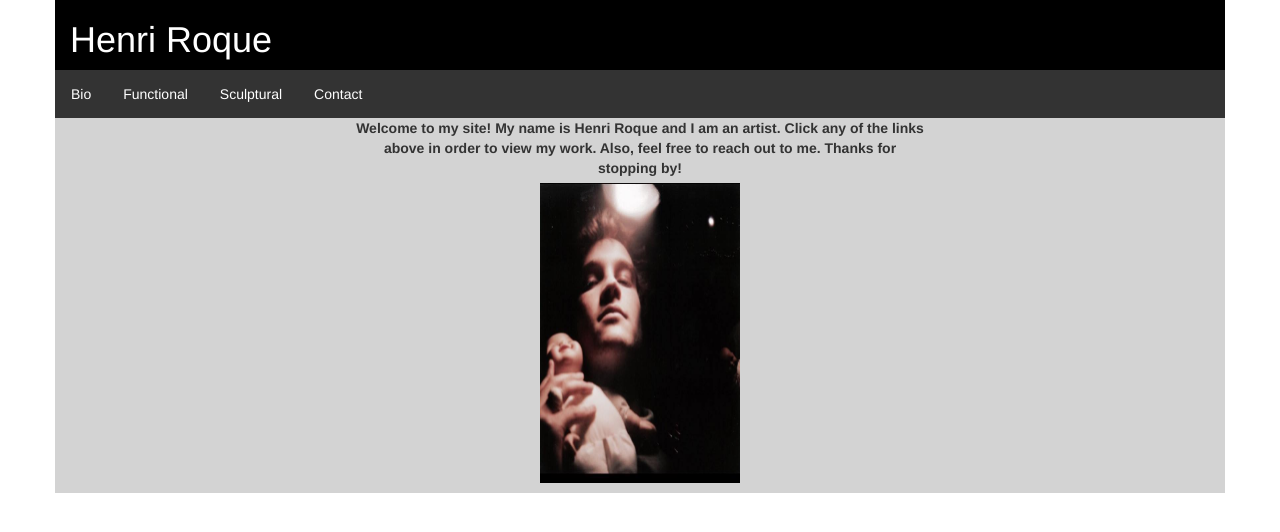
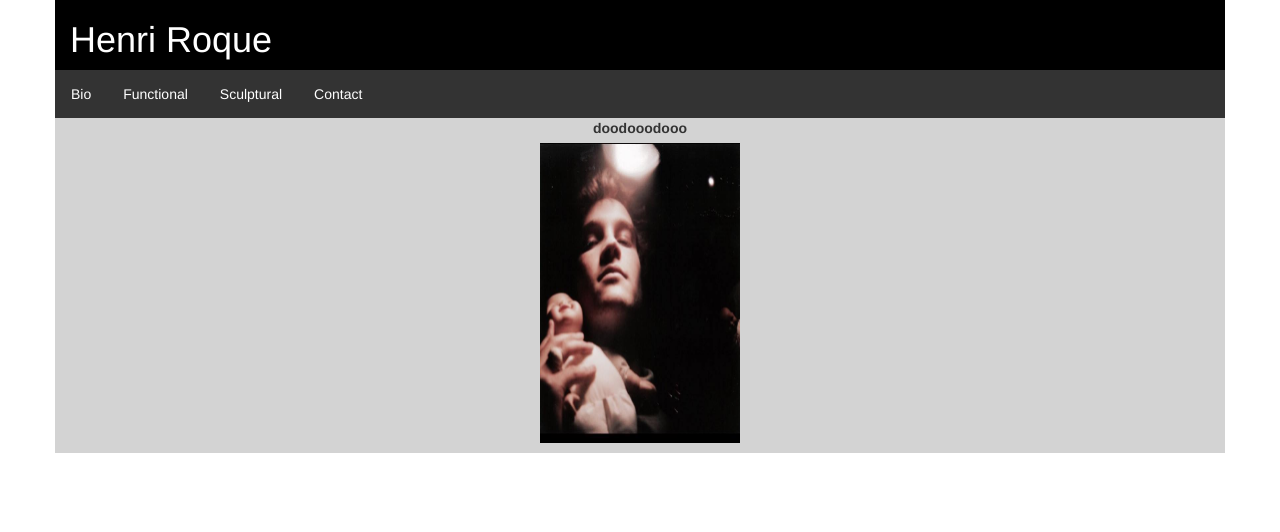
Before and after one commit to BrianCarducci/henri-art-app, an Angular app: page / in a window 1280 px wide. Shown: the top 532 px of the page. Built offline with nearby package versions, Linux system fonts and the light colour scheme; a web font is replaced by a local one.

Commit message:
testing stuff

```diff
--- a/src/app/maincontent/maincontent.component.html
+++ b/src/app/maincontent/maincontent.component.html
@@ -1,7 +1,5 @@
 <label class="center">
-  Welcome to my site! My name is Henri Roque and I am an artist. Click any of the links above
-  in order to view my work. Also, feel free to reach out to me. Thanks for stopping by!
-</label>
+doodooodooo</label>
 
 <div class="row">
   <div class="col-md-12">
```
